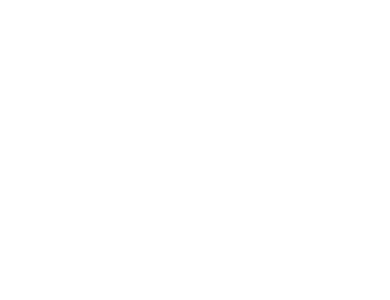
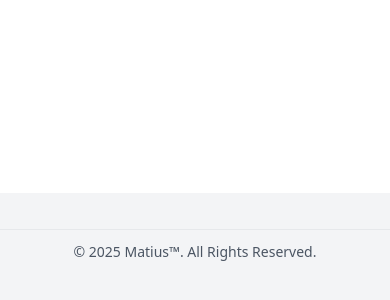
Before and after one commit to evanjunior99/downtown, a Next.js app: page / in a window 390 px wide. Shown: the part 3723-4023 px from the top of the page. Before the commit the page ends 3916 px from the top, so only its background shows below. Built offline with nearby package versions, Linux system fonts and the light colour scheme.

Commit message:
addng footer

```diff
--- a/package.json
+++ b/package.json
@@ -14,6 +14,7 @@
     "framer-motion": "^12.0.6",
     "lucide-react": "^0.474.0",
     "next": "15.1.6",
+    "next-themes": "^0.4.4",
     "react": "^19.0.0",
     "react-dom": "^19.0.0",
     "react-icons": "^5.4.0",
--- a/src/app/components/SocialLinks/page.jsx
+++ b/src/app/components/SocialLinks/page.jsx
@@ -24,7 +24,7 @@
   {
     name: "Instagram",
     displayName: "Instagram",
-    subText: "@ekizr_",
+    subText: "@Matius Williams",
     icon: Instagram,
     url: "https://www.instagram.com/ekizr_/?hl=id",
     color: "#E4405F",
@@ -42,7 +42,7 @@
   {
     name: "WhatsApp",
     displayName: "WhatsApp",
-    subText: "@matius",
+    subText: "@matius williams",
     icon: FaWhatsapp, // ✅ Corrected naming
     url: "https://wa.me/+265885783996", // Replace with actual WhatsApp link
     color: "#25D366",
--- /dev/null
+++ b/src/app/components/footer/page.jsx
@@ -0,0 +1,28 @@
+"use client";
+import React from "react";
+import { useTheme } from "next-themes";
+
+const Footer = () => {
+  const { theme } = useTheme();
+
+  return (
+    <footer
+      className={`py-6 transition-all duration-300 ${
+        theme === "dark" ? "bg-gray-900 text-gray-400" : "bg-gray-100 text-gray-600"
+      }`}
+    >
+      <center>
+        <hr className="my-3 border-gray-400 opacity-15 sm:mx-auto lg:my-6" />
+        <span className="block text-sm pb-4">
+          © 2025{" "}
+          <a href="https://flowbite.com/" className="hover:underline">
+            Matius™
+          </a>
+          . All Rights Reserved.
+        </span>
+      </center>
+    </footer>
+  );
+};
+
+export default Footer;
--- a/src/app/page.jsx
+++ b/src/app/page.jsx
@@ -1,28 +1,26 @@
-'use client'
-import React, { useState, useEffect } from 'react';
-import WelcomeScreen from './pages/welcomeScreen';
-import Home from './pages/home';
-import Navbar from './components/navbar/page';
-import AboutPage from './components/about/page'
-import Contact from './pages/contact';
-import { ThemeProvider } from './components/themeProvider';
+"use client";
+import React, { useState, useEffect } from "react";
+import WelcomeScreen from "./pages/welcomeScreen";
+import Home from "./pages/home";
+import Navbar from "./components/navbar/page";
+import AboutPage from "./components/about/page";
+import Contact from "./pages/contact";
+import Footer from "./components/footer/page"; // Import Footer
+import { ThemeProvider } from "./components/themeProvider";
 
 const App = () => {
   const [showWelcomeScreen, setShowWelcomeScreen] = useState(true);
 
   useEffect(() => {
-    // Hide the WelcomeScreen after 3 seconds
     const timer = setTimeout(() => {
       setShowWelcomeScreen(false);
     }, 3000);
 
-    // Cleanup the timer
     return () => clearTimeout(timer);
   }, []);
 
   return (
-    <ThemeProvider> {/* Wrapping the entire app with ThemeProvider */}
-      <>
+    <ThemeProvider>
       {showWelcomeScreen ? (
         <WelcomeScreen />
       ) : (
@@ -30,10 +28,10 @@
           <Navbar />
           <Home />
           <AboutPage />
-            <Contact/>
+          <Contact />
+          <Footer /> {/* Now using the Footer component */}
         </>
       )}
-      </>
     </ThemeProvider>
   );
 };
--- a/src/app/pages/welcomeScreen.jsx
+++ b/src/app/pages/welcomeScreen.jsx
@@ -95,7 +95,7 @@
     <AnimatePresence>
       {isLoading && (
         <motion.div
-          className="fixed inset-0 bg-[#088b75]"
+          className="fixed inset-0 bg-[#031e3d]"
           initial={{ opacity: 0 }}
           animate={{ opacity: 1 }}
           exit="exit"
@@ -153,7 +153,7 @@
                 data-aos-delay="1200"
               >
                 <a
-                  href="https://www.eki.my.id"
+                  href="https://www.matius.id"
                   className="inline-flex items-center gap-2 px-4 py-2 sm:px-6 sm:py-3 rounded-full relative group hover:scale-105 transition-transform duration-300"
                   target="_blank"
                   rel="noopener noreferrer"
@@ -162,7 +162,7 @@
                   <div className="relative flex items-center gap-2 text-lg sm:text-xl md:text-2xl">
                     <Globe className="w-4 h-4 sm:w-5 sm:h-5 text-indigo-600" />
                     <span className="bg-gradient-to-r from-indigo-600 to-purple-600 bg-clip-text text-transparent">
-                      <TypewriterEffect text="www.eki.my.id" />
+                      <TypewriterEffect text="www.matius.id" />
                     </span>
                   </div>
                 </a>
```
Also changed, not shown: 1 other file (tests, documents, lock files or other folders). Lines whose indentation alone changed are shown as unchanged.
